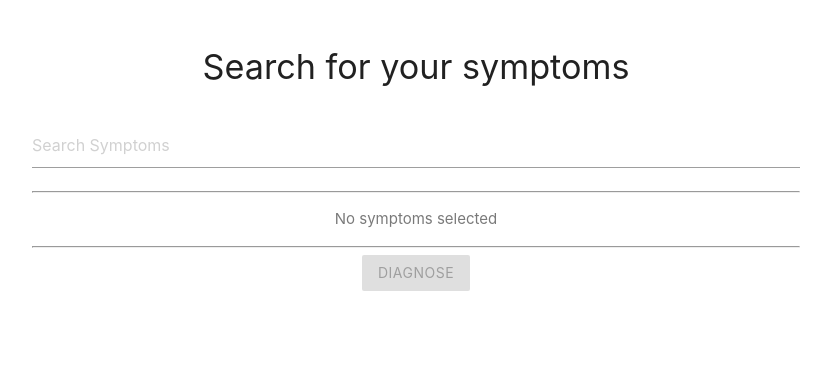
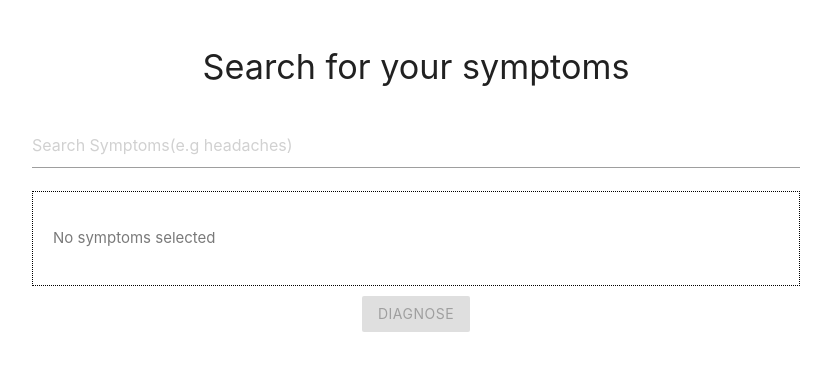
Before and after one commit to webBlaster/symptom-checker-frontend, a React (Create React App) app: page / in a window 1280 px wide. Shown: the top 370 px of the page, without its empty margins (224-1055 px from the left). Built offline with nearby package versions, Linux system fonts and the light colour scheme.

Commit message:
feature: added dotted border to selected symptoms

```diff
--- a/src/App.css
+++ b/src/App.css
@@ -7,6 +7,9 @@ label {
 .added-symptoms {
   width: 100%;
   margin: 10px auto;
+  border: 1px dotted black;
+  padding: 20px !important;
+  text-align: left;
 }
 
 .added-symptoms p {
--- a/src/pages/dashboard.js
+++ b/src/pages/dashboard.js
@@ -63,17 +63,17 @@ const Dashboard = () => {
         <h4>Search for your symptoms</h4>
         <br />
         <input
-          placeholder="Search Symptoms"
+          placeholder="Search Symptoms(e.g headaches)"
           onChange={getSymptoms}
           ref={inputRef}
         />
         <Result result={results} addSymptom={addSymptom} />
         <span hidden={!loading}>Loading....</span>
-        <hr />
+
         <Symptoms symptoms={symptoms} />
-        <hr />
+
         <button
-          className="btn"
+          className="btn green"
           onClick={getDiagnosis}
           disabled={symptoms.length === 0}
         >
```
